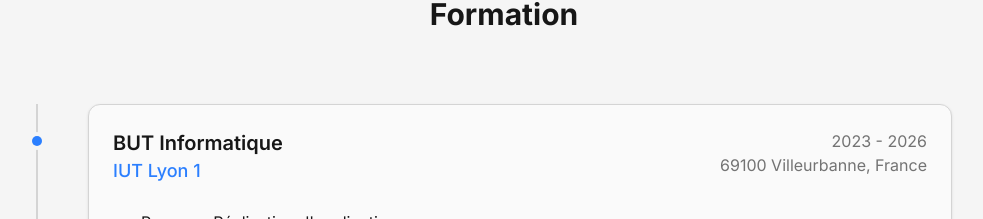
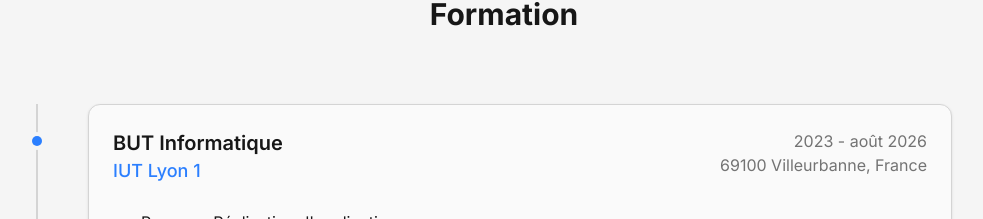
Before and after one commit to khanison-kh/portfolio, a Next.js app: page / in a window 1280 px wide. Shown: the part 4538-4757 px from the top of the page, without its empty margins (136-1119 px from the left). Built offline with nearby package versions, Linux system fonts and the light colour scheme.

Commit message:
quick update

```diff
--- a/components/sections/hero/HeroSection.tsx
+++ b/components/sections/hero/HeroSection.tsx
@@ -60,7 +60,7 @@
       </div>
 
       {/* Scroll down indicator */}
-      <div className="mt-auto flex justify-center pb-4">
+      <div className="mt-auto hidden justify-center pb-4 lg:flex">
         <a
           href="#about"
           className="group flex cursor-pointer flex-col items-center gap-2 transition-colors hover:text-blue-600"
--- a/data/education.ts
+++ b/data/education.ts
@@ -9,7 +9,7 @@
       "Parcours Réalisation d'applications.",
       "Cours principaux : Algorithmique et structure de données, Développement logiciel (Java, C, JavaScript, Angular, Spring Boot, PHP, Python), Mathématiques appliquées (probabilités, graphes), Base de données (SQL, NoSQL, modélisation), Systèmes et réseaux, Gestion de projets.",
     ],
-    date: "2023 - 2026",
+    date: "2023 - août 2026",
     location: "69100 Villeurbanne, France",
   },
   {
```
